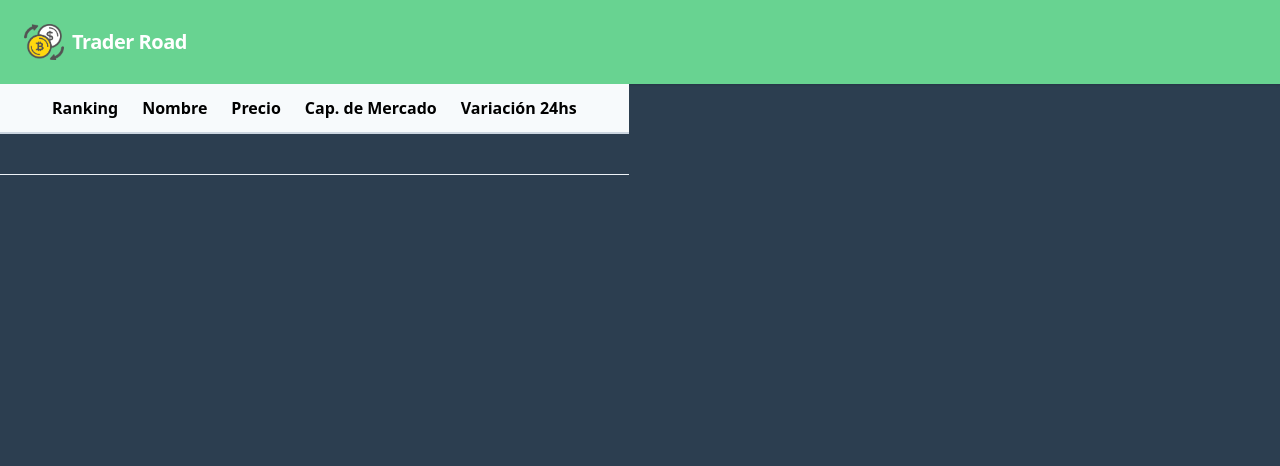
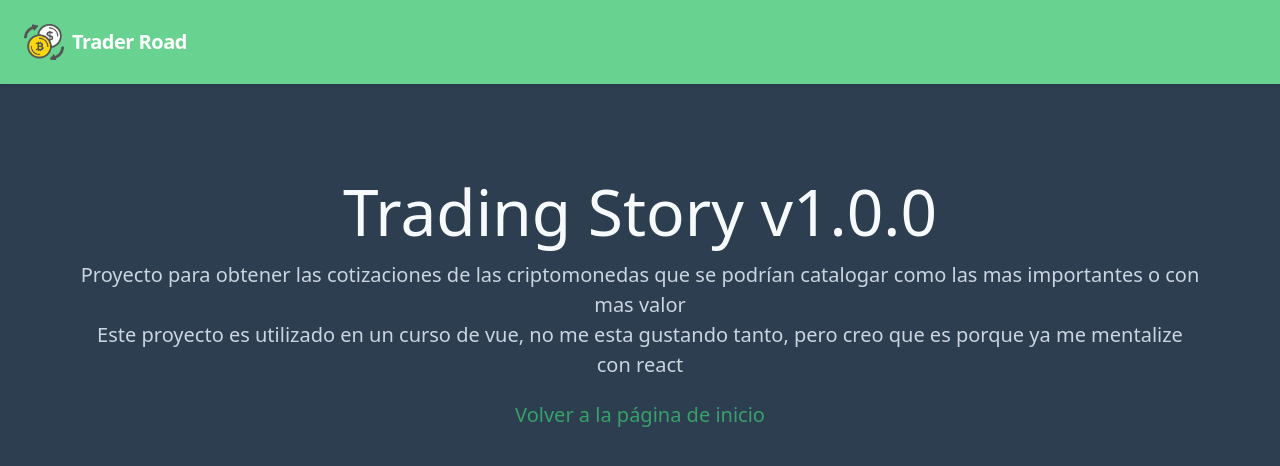
Before and after one commit to garciasaaib/vueExchange, a Vue app: page /about in a window 1280 px wide. Shown: the top 466 px of the page. Built offline with nearby package versions, Linux system fonts and the light colour scheme.

Commit message:
adding router, pages and components

```diff
--- a/package.json
+++ b/package.json
@@ -10,7 +10,8 @@
   "dependencies": {
     "core-js": "^3.6.4",
     "tailwindcss": "^1.1.2",
-    "vue": "^2.6.11"
+    "vue": "^2.6.11",
+    "vue-router": "^3.1.6"
   },
   "devDependencies": {
     "@ianaya89/vue-cli-plugin-tailwind": "~1.0.2",
--- a/src/App.vue
+++ b/src/App.vue
@@ -1,17 +1,16 @@
 <template>
   <main>
     <px-header />
-    <px-assets-table />
+    <router-view class="container px-5 sm:px-20 py-20 flex justify-center" />
   </main>
 </template>
 
 <script>
 import PxHeader from "@/components/PxHeader.vue";
-import PxAssetsTable from "@/components/PxAssetsTable.vue";
 
 export default {
   name: "App",
-  components: { PxHeader, PxAssetsTable }
+  components: { PxHeader }
 };
 </script>
 
--- a/src/components/PxAssetsTable.vue
+++ b/src/components/PxAssetsTable.vue
@@ -1,7 +1,7 @@
 <template>
   <table>
     <thead>
-      <tr class="bg-gray-100 border-b-2 border-gray-400">
+      <tr class="bg-green-400 border-b-2 border-gray-400">
         <th></th>
         <th>
           <span>Ranking</span>
@@ -14,7 +14,7 @@
       </tr>
     </thead>
     <tbody>
-      <tr class="border-b border-gray-200 hover:bg-gray-100 hover:bg-orange-100">
+      <tr class="border-b border-gray-200 hover:bg-gray-100 hover:bg-{rgba(84, 89, 89, 0.65)}">
         <td></td>
         <td></td>
         <td></td>
--- a/src/main.js
+++ b/src/main.js
@@ -2,8 +2,11 @@ import Vue from "vue";
 import App from "./App.vue";
 import "@/assets/css/tailwind.css";
 
+import router from '@/router';
+
 Vue.config.productionTip = false;
 
 new Vue({
+  router,
   render: h => h(App)
 }).$mount("#app");
--- /dev/null
+++ b/src/router.js
@@ -0,0 +1,28 @@
+import Vue from 'vue';
+import Router from 'vue-router';
+import Home from '@/views/Home';
+import About from '@/views/About';
+import Error from '@/views/Error';
+
+Vue.use(Router)
+
+export default new Router({
+  mode: 'history',
+  routes: [
+    {
+      path: '/',
+      name: 'home',
+      component: Home
+    },
+    {
+      path: '/about',
+      name: 'about',
+      component: About
+    },
+    {
+      path: '*',
+      name: 'error',
+      component: Error
+    },
+  ]
+});
--- /dev/null
+++ b/src/views/About.vue
@@ -0,0 +1,17 @@
+<template>
+  <div class="flex-col items-center">
+    <h1 class="text-gray-100 text-6xl">
+      Trading Story v1.0.0
+    </h1>
+    <p class="text-gray-400 text-xl text-center">
+      Proyecto para obtener las cotizaciones de las criptomonedas que se podrían catalogar como las mas importantes o con mas valor
+      <br /> Este proyecto es utilizado en un curso de vue, no me esta gustando tanto, pero creo que es porque ya me mentalize con react
+    </p>
+    <router-link
+      to="/"
+      class="mt-5 text-xl text-green-600 hover:underline"
+    >
+      Volver a la página de inicio
+    </router-link>
+  </div>
+</template>
--- /dev/null
+++ b/src/views/Error.vue
@@ -0,0 +1,13 @@
+<template>
+  <div class="flex-col items-center">
+    <h1 class="text-gray-200 text-6xl uppercase">
+      error
+    </h1>
+    <router-link
+      to="/"
+      class="mt-5 text-xl text-green-600 hover:underline"
+    >
+      Volver a la página de inicio
+    </router-link>
+  </div>
+</template>
--- /dev/null
+++ b/src/views/Home.vue
@@ -0,0 +1,13 @@
+<template>
+  <div>
+    <px-assets-table />
+  </div>
+</template>
+
+<script>
+import PxAssetsTable from "@/components/PxAssetsTable";
+export default {
+  name: "Home",
+  components: { PxAssetsTable }
+};
+</script>
```
Also changed, not shown: 1 other file (tests, documents, lock files or other folders).
